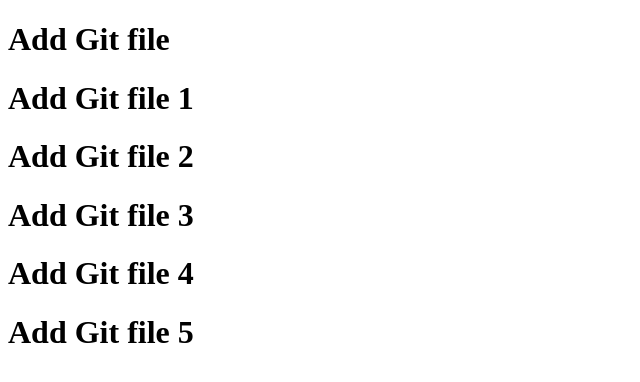
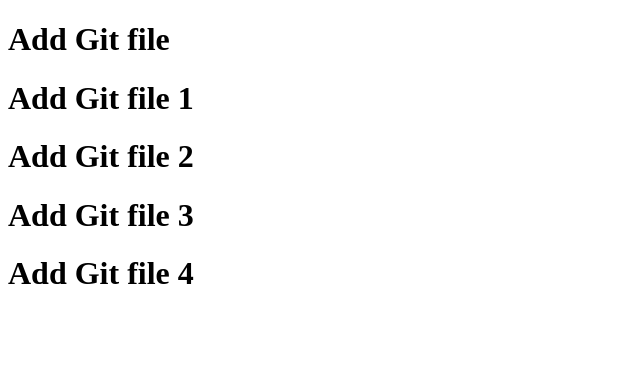
Before and after one commit to BisharNM/Remote-Repo, a plain HTML site: page index.html in a window 1280 px wide. Shown: the whole page, without its empty margins (0-640 px from the left). Drawn offline with Linux system fonts and the light colour scheme.

Commit message:
Revert "add git multiple file"
This reverts commit cd400b81ec10c257653288dfd153a5dffe47188b.

```diff
--- a/index.html
+++ b/index.html
@@ -11,6 +11,6 @@
       <h1>Add Git file 2</h1>
       <h1>Add Git file 3</h1>
       <h1>Add Git file 4</h1>
-      <h1>Add Git file 5</h1>
+
 </body>
 </html>
```
